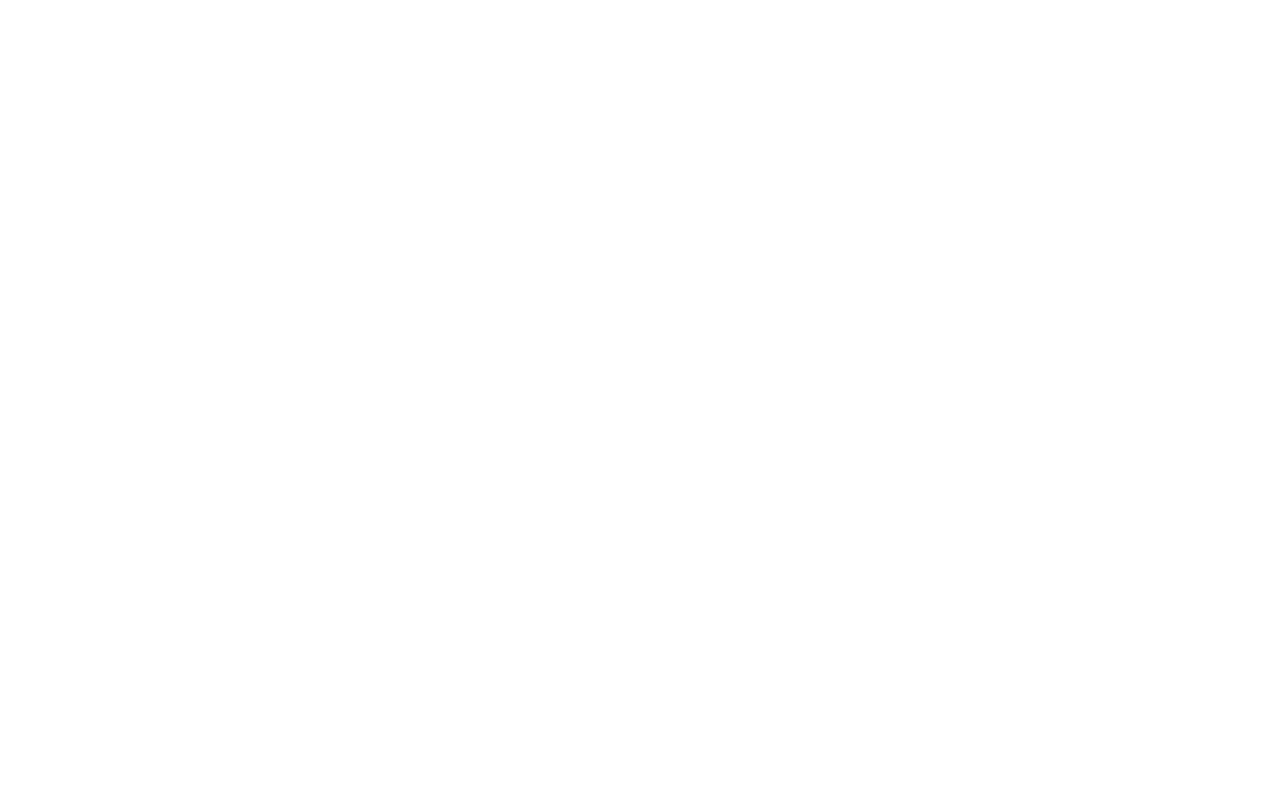
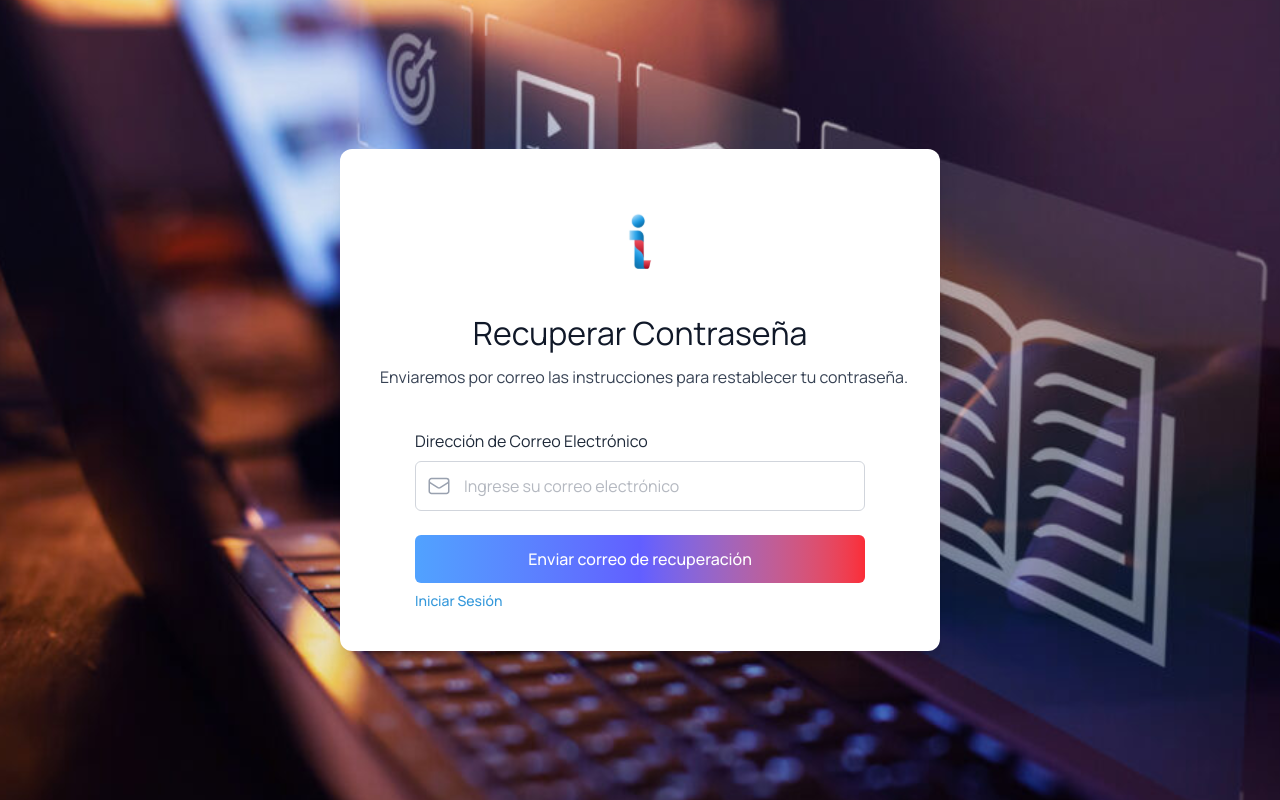
Before and after one commit to Integra-RD/integra-frontend, a React (Vite) app: page /recovery in a window 1280 px wide. Before the commit this address had no page. Built offline with nearby package versions, Linux system fonts and the light colour scheme.

Commit message:
Setting up static boilerplate code for auth module.

```diff
--- /dev/null
+++ b/src/components/AuthInput.tsx
@@ -0,0 +1,41 @@
+import React from 'react'
+
+interface AuthInputProps {
+  id: string
+  label: string
+  value: string
+  onChange: (e: React.ChangeEvent<HTMLInputElement>) => void
+  placeholder: string
+  icon: React.ReactNode
+  type?: string
+}
+
+const AuthInput: React.FC<AuthInputProps> = ({
+  id,
+  label,
+  value,
+  onChange,
+  placeholder,
+  icon,
+  type = 'text'
+}) => (
+  <div>
+    <label htmlFor={id} className="block text-gray-800 font-normal text-base mb-2">
+      {label}
+    </label>
+    <div className="relative">
+      <div className="absolute inset-y-0 left-3 flex items-center pointer-events-none">{icon}</div>
+      <input
+        id={id}
+        type={type}
+        value={value}
+        onChange={onChange}
+        placeholder={placeholder}
+        className="w-full pl-12 pr-4 py-3 border border-gray-300 rounded-md text-gray-500 focus:outline-none"
+        required
+      />
+    </div>
+  </div>
+)
+
+export default AuthInput
--- /dev/null
+++ b/src/components/AuthLayout.tsx
@@ -0,0 +1,29 @@
+import React from 'react'
+import integraLogo from '../assets/integraLogo.svg'
+
+interface AuthLayoutProps {
+  title: string
+  subtitle: string
+  backgroundImage: string
+  children: React.ReactNode
+}
+
+const AuthLayout: React.FC<AuthLayoutProps> = ({ title, subtitle, backgroundImage, children }) => (
+  <div
+    className="flex items-center justify-center min-h-screen bg-cover bg-center"
+    style={{ backgroundImage: `url(${backgroundImage})` }}
+  >
+    <div className="bg-white rounded-xl shadow-xl w-full max-w-[600px] p-10 mx-4">
+      <div className="flex justify-center mb-12 mt-6">
+        <img src={integraLogo} alt="INTEGRA Logo" className="h-14 w-auto" />
+      </div>
+      <h1 className="text-[32px] leading-none font-normal text-center text-gray-900 mb-4 whitespace-nowrap">
+        {title}
+      </h1>
+      <p className="text-center text-gray-700 text-base mb-10 whitespace-nowrap">{subtitle}</p>
+      {children}
+    </div>
+  </div>
+)
+
+export default AuthLayout
--- /dev/null
+++ b/src/components/GradientButton.tsx
@@ -0,0 +1,23 @@
+import React from 'react'
+
+interface GradientButtonProps {
+  type?: 'button' | 'submit' | 'reset'
+  children: React.ReactNode
+  ariaLabel?: string
+}
+
+const GradientButton: React.FC<GradientButtonProps> = ({
+  type = 'button',
+  children,
+  ariaLabel
+}) => (
+  <button
+    type={type}
+    aria-label={ariaLabel}
+    className="w-full py-3 px-4 bg-gradient-to-r from-blue-400 via-indigo-500 to-red-500 text-white font-medium rounded-md hover:scale-[1.02] transition-transform duration-200 outline-none border-0 shadow-none ring-0 focus:ring-0 focus:outline-none appearance-none"
+  >
+    {children}
+  </button>
+)
+
+export default GradientButton
--- /dev/null
+++ b/src/components/RedirectLink.tsx
@@ -0,0 +1,19 @@
+import React from 'react'
+
+interface RedirectLinkProps {
+  text: string
+  href: string
+  ariaLabel?: string
+}
+
+const RedirectLink: React.FC<RedirectLinkProps> = ({ text, href, ariaLabel }) => (
+  <a
+    href={href}
+    aria-label={ariaLabel ?? text}
+    className="text-sm text-[#3498db] hover:underline"
+  >
+    {text}
+  </a>
+)
+
+export default RedirectLink
--- a/src/index.css
+++ b/src/index.css
@@ -1,5 +1,11 @@
+@import url('https://fonts.googleapis.com/css2?family=Manrope:wght@200;300;400;500;600;700;800&display=swap');
+/* Ignore unknown rule warning, Tailwind v4s tweakin */
+@tailwind base;
+@tailwind components;
+@tailwind utilities;
+
 @import 'tailwindcss';
-@import url('https://fonts.googleapis.com/css2?family=Manrope:wght@200;300;400;500;600;700;800&display=swap');
+
 :root {
   font-family: 'Manrope', system-ui, Avenir, Helvetica, Arial, sans-serif;
   line-height: 1.5;
--- a/src/pages/auth/Login.tsx
+++ b/src/pages/auth/Login.tsx
@@ -1,12 +1,11 @@
-'use client'
-
-import type React from 'react'
-import { useState, type FormEvent, type ChangeEvent } from 'react'
+import React, { useState, type FormEvent, type ChangeEvent } from 'react'
 import { EnvelopeIcon, LockClosedIcon } from '@heroicons/react/24/outline'
 import integraLogo from '../../assets/integraLogo.svg'
 import globeImage from '../../assets/globe.svg'
+import GradientButton from '../../components/GradientButton'
+import RedirectLink from '../../components/RedirectLink'
 
-// TODO: Revise gradient, font weights, margins, border of submit button, restore pw and add actual logic for auth
+// TODO: Revise font weights and add actual logic for auth
 interface FormInputProps {
   id: string
   label: string
@@ -26,16 +25,14 @@
   onChange,
   placeholder,
   icon,
-  marginBottom = 'mb-6',
+  marginBottom = 'mb-6'
 }) => (
   <div className={marginBottom}>
     <label htmlFor={id} className="block text-gray-800 text-lg mb-2">
       {label}
     </label>
     <div className="relative">
-      <div className="absolute inset-y-0 left-3 flex items-center pointer-events-none">
-        {icon}
-      </div>
+      <div className="absolute inset-y-0 left-3 flex items-center pointer-events-none">{icon}</div>
       <input
         id={id}
         type={type}
@@ -59,16 +56,11 @@
   }
 
   return (
-    <div className="flex min-h-screen bg-white">
+    <div className="flex h-screen overflow-hidden bg-white">
       <div className="flex flex-col items-center justify-center w-full lg:w-1/2 px-4 py-12">
         <div className="mb-6">
-          <img
-            src={integraLogo}
-            alt="INTEGRA Logo"
-            className="w-10 h-auto mx-auto"
-          />
+          <img src={integraLogo} alt="INTEGRA Logo" className="w-10 h-auto mx-auto" />
         </div>
-
         <h1 className="text-4xl font-normal text-center mb-8">
           ¡Bienvenido a{' '}
           <span className="bg-gradient-to-r from-blue-400 via-indigo-500 to-red-500 bg-clip-text text-transparent font-normal">
@@ -76,7 +68,6 @@
           </span>
           !
         </h1>
-
         <div className="text-center mb-12">
           <p className="text-xl text-gray-800 mb-2">
             Inicia sesión, accede a tu espacio y maneja todo lo que necesitas.
@@ -85,7 +76,6 @@
             Seas estudiante, docente o administrador, este es tu punto de partida
           </p>
         </div>
-
         <div className="w-full max-w-md px-4">
           <form onSubmit={handleSubmit} className="w-full">
             <FormInput
@@ -97,7 +87,6 @@
               placeholder="Ingrese su correo electrónico"
               icon={<EnvelopeIcon className="w-6 h-6 text-gray-400" />}
             />
-
             <FormInput
               id="password"
               label="Contraseña"
@@ -108,32 +97,19 @@
               icon={<LockClosedIcon className="w-6 h-6 text-gray-400" />}
               marginBottom="mb-4"
             />
-
-            <div className="mb-8">
-              <a
-                href="#"
-                className="text-blue-500 mt-0 hover:text-blue-700 transition-colors"
-              >
-                Recuperar contraseña
-              </a>
+            <div className="flex flex-col space-y-2">
+              <div className="flex flex-col space-y-2">
+                <GradientButton type="submit" ariaLabel="Iniciar Sesión">
+                  Iniciar Sesión
+                </GradientButton>
+                <RedirectLink href="/recovery" text="Recuperar Contraseña" />
+              </div>
             </div>
-
-            <button
-              type="submit"
-              className="w-full py-3 px-4 bg-gradient-to-r from-blue-400 via-indigo-500 to-red-500 text-white font-medium rounded-md hover:scale-[1.02] transition-transform duration-200 outline-none border-0 shadow-none ring-0 focus:ring-0 focus:outline-none appearance-none"
-            >
-              Iniciar Sesión
-            </button>
           </form>
         </div>
       </div>
-
-      <div className="hidden lg:block w-1/2">
-        <img
-          src={globeImage}
-          alt="Globe on chalkboard"
-          className="h-full w-full object-cover"
-        />
+      <div className="hidden lg:block w-1/2 h-screen">
+        <img src={globeImage} alt="Globe on chalkboard" className="w-full h-full object-cover" />
       </div>
     </div>
   )
--- /dev/null
+++ b/src/pages/auth/NewPassword.tsx
@@ -0,0 +1,65 @@
+import React, { useState, type FormEvent } from 'react'
+import { LockClosedIcon } from '@heroicons/react/24/outline'
+import AuthLayout from '../../components/AuthLayout'
+import AuthInput from '../../components/AuthInput'
+import recoveryBackground from '../../assets/recoveryBackground.svg'
+import GradientButton from '../../components/GradientButton'
+import RedirectLink from '../../components/RedirectLink'
+
+const NewPassword: React.FC = () => {
+  const [password, setPassword] = useState('')
+  const [confirmPassword, setConfirmPassword] = useState('')
+  const [error, setError] = useState<string | null>(null)
+
+  const handleSubmit = (e: FormEvent<HTMLFormElement>) => {
+    e.preventDefault()
+
+    if (password !== confirmPassword) {
+      setError('Las contraseñas no coinciden')
+      return
+    }
+
+    setError(null)
+    console.log('New password set:', password)
+  }
+
+  return (
+    <AuthLayout
+      title="Nueva Contraseña"
+      subtitle="Ingrese su nueva contraseña"
+      backgroundImage={recoveryBackground}
+    >
+      <form onSubmit={handleSubmit} className="max-w-[450px] mx-auto space-y-6">
+        <AuthInput
+          id="password"
+          label="Nueva contraseña"
+          value={password}
+          onChange={e => setPassword(e.target.value)}
+          placeholder="Ingrese su nueva contraseña"
+          icon={<LockClosedIcon className="w-6 h-6 text-gray-400" />}
+          type="password"
+        />
+        <AuthInput
+          id="confirmPassword"
+          label="Confirmar nueva contraseña"
+          value={confirmPassword}
+          onChange={e => setConfirmPassword(e.target.value)}
+          placeholder="Confirme su nueva contraseña"
+          icon={<LockClosedIcon className="w-6 h-6 text-gray-400" />}
+          type="password"
+        />
+        {error && <div className="text-red-500 text-sm">{error}</div>}
+        <div className="flex flex-col space-y-2">
+          <div className="flex flex-col space-y-2">
+            <GradientButton type="submit" ariaLabel="Actualizar contraseña">
+              Actualizar contraseña
+            </GradientButton>
+            <RedirectLink href="/login" text="Iniciar Sesión" />
+          </div>
+        </div>
+      </form>
+    </AuthLayout>
+  )
+}
+
+export default NewPassword
--- /dev/null
+++ b/src/pages/auth/Recovery.tsx
@@ -0,0 +1,46 @@
+import React, { useState, type FormEvent } from 'react'
+import { EnvelopeIcon } from '@heroicons/react/24/outline'
+import AuthLayout from '../../components/AuthLayout'
+import AuthInput from '../../components/AuthInput'
+import GradientButton from '../../components/GradientButton'
+import RedirectLink from '../../components/RedirectLink'
+import recoveryBackground from '../../assets/recoveryBackground.svg'
+
+const Recovery: React.FC = () => {
+  const [email, setEmail] = useState('')
+
+  const handleSubmit = (e: FormEvent<HTMLFormElement>) => {
+    e.preventDefault()
+    console.log('Recovery email sent to:', email)
+  }
+
+  return (
+    <AuthLayout
+      title="Recuperar Contraseña"
+      subtitle="Enviaremos por correo las instrucciones para restablecer tu contraseña."
+      backgroundImage={recoveryBackground}
+    >
+      <form onSubmit={handleSubmit} className="max-w-[450px] mx-auto space-y-6">
+        <AuthInput
+          id="email"
+          label="Dirección de Correo Electrónico"
+          value={email}
+          onChange={e => setEmail(e.target.value)}
+          placeholder="Ingrese su correo electrónico"
+          icon={<EnvelopeIcon className="w-6 h-6 text-gray-400" />}
+          type="email"
+        />
+        <div className="flex flex-col space-y-2">
+          <div className="flex flex-col space-y-2">
+            <GradientButton type="submit" ariaLabel="Enviar correo de recuperación">
+              Enviar correo de recuperación
+            </GradientButton>
+            <RedirectLink href="/login" text="Iniciar Sesión" />
+          </div>
+        </div>
+      </form>
+    </AuthLayout>
+  )
+}
+
+export default Recovery
--- a/src/router/routes.tsx
+++ b/src/router/routes.tsx
@@ -1,11 +1,15 @@
 import { BrowserRouter, Routes, Route } from 'react-router-dom'
 import Login from '../pages/auth/Login'
+import Recovery from '../pages/auth/Recovery'
+import NewPassword from '../pages/auth/NewPassword'
 
 export default function AppRouter() {
   return (
     <BrowserRouter>
       <Routes>
         <Route path="/login" element={<Login />} />
+        <Route path="/recovery" element={<Recovery />} />
+        <Route path="/new-password" element={<NewPassword />} />
       </Routes>
     </BrowserRouter>
   )
```
Also changed, not shown: src/assets/recoveryBackground.svg (added).
